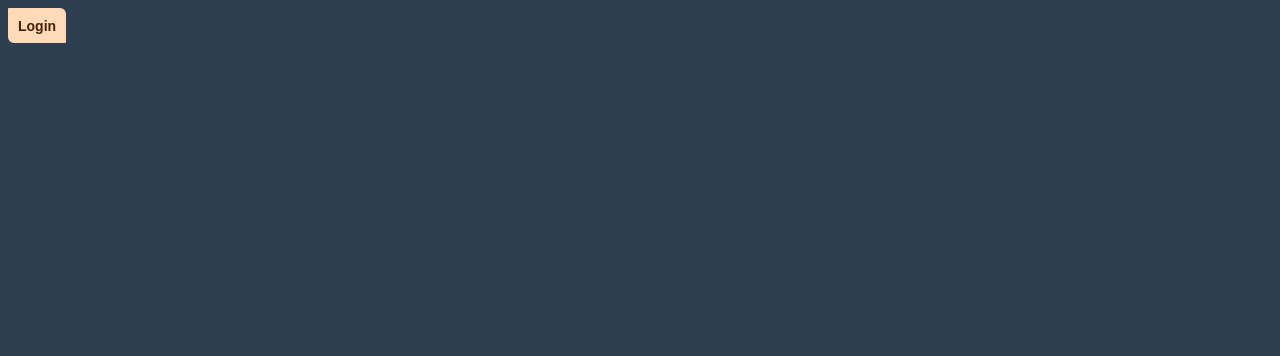
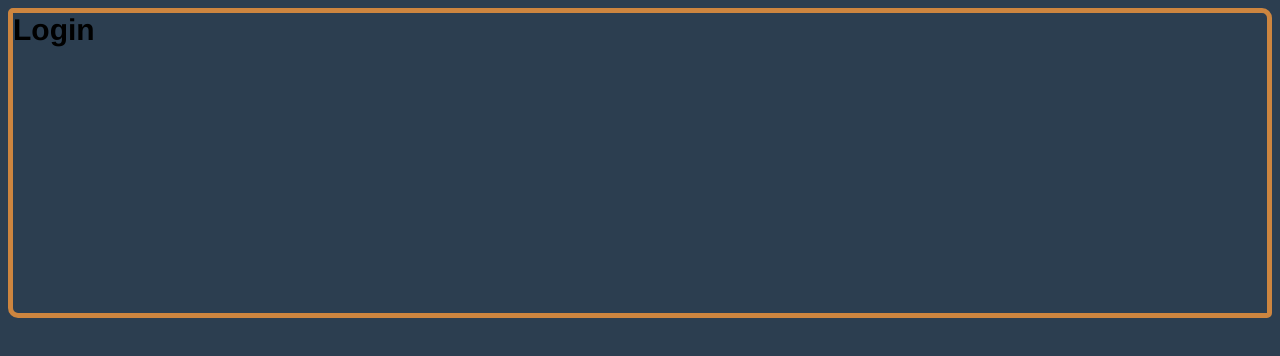
Before and after one commit to janocano/march-madness, a Vue app in the folder vueapp/: page /signup in a window 1280 px wide. Shown: the top 356 px of the page. Built offline with nearby package versions, Linux system fonts and the light colour scheme.

Commit message:
create homepage button

```diff
--- a/vueapp/src/components/HomePage.vue
+++ b/vueapp/src/components/HomePage.vue
@@ -1,17 +1,17 @@
 <template>
     <div id="homePage">
-        <base-button class="loginButton" @click.native="goToLoginPage()">
+        <home-page-button class="loginButton" @click.native="goToLoginPage()">
             <template slot="text">
                 Login
             </template>
-        </base-button>
+        </home-page-button>
     </div>
 </template>
 <script>
-import BaseButton from "./BaseButton.vue";
+import HomePageButton from "./HomePageButton.vue";
 export default {
     components: {
-        BaseButton
+        HomePageButton
     },
     methods: {
         goToLoginPage() {
@@ -21,5 +21,8 @@ export default {
 };
 </script>
 <style scoped>
+.loginButton {
+
+}
 
 </style>
--- /dev/null
+++ b/vueapp/src/components/HomePageButton.vue
@@ -0,0 +1,25 @@
+<template>
+    <div class="bigButton">
+        <slot name="text"></slot>
+    </div>
+</template>
+<script>
+export default {
+    props: {
+        color: {
+            type: String,
+            required: false,
+            default: "peachpuff"
+        }
+    }
+}
+</script>
+<style scoped>
+.bigButton {
+    height: 300px;
+    font-size: 30px;
+    font-weight: bold;
+    border: solid 5px peru;
+    border-radius: 5px 10px 5px 10px;
+}
+</style>
```
